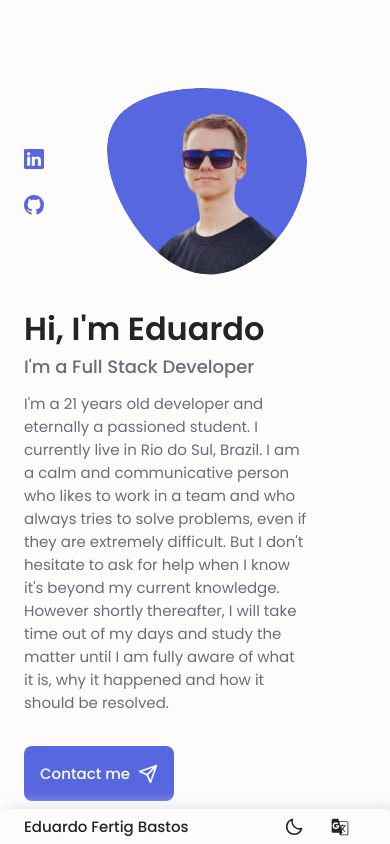
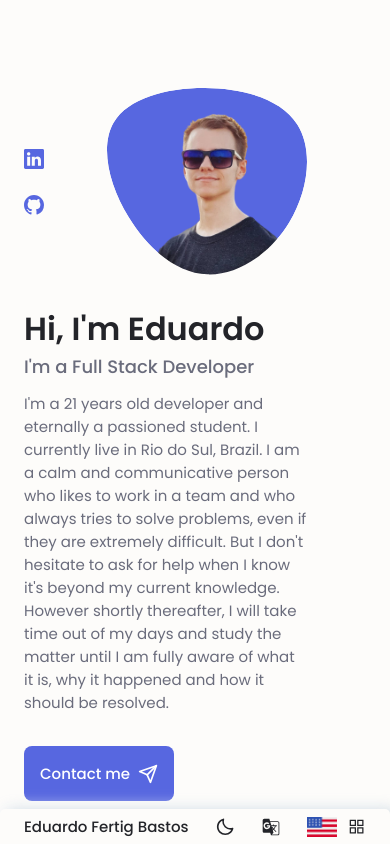
Before and after one commit to EduardoFertigBastos/portfolio, a React (Create React App) app: page / in a window 390 px wide. Shown: the top 844 px of the page. Built offline with nearby package versions, Linux system fonts and the light colour scheme.

Commit message:
flags and menu on mobile

```diff
--- a/src/components/Header/index.tsx
+++ b/src/components/Header/index.tsx
@@ -1,5 +1,7 @@
 import React, { useCallback } from 'react';
 
+import brazil from 'assets/lang/brasil.webp'
+import usa from 'assets/lang/usa.webp'
 import { AiOutlineAppstore, AiOutlineClose } from 'react-icons/ai';
 import { BiMoon } from 'react-icons/bi';
 import { MdOutlineGTranslate } from 'react-icons/md';
@@ -7,11 +9,31 @@ import { MdOutlineGTranslate } from 'react-icons/md';
 import { useLanguage } from 'hooks/language';
 
 import dataset from './dataset';
+import { Flag } from './style';
 
 const Header: React.FC = () => {
 
   const { getLanguage, setLanguage } = useLanguage();
   const data = dataset[getLanguage()];
+
+  const handleMenu = useCallback((e: React.MouseEvent<HTMLDivElement>) => {
+    const navMenu = document.getElementById('nav-menu') as HTMLElement,
+      navToggle = document.getElementById('nav-toggle'),
+      navClose = document.getElementById('nav-close')
+
+    if(navToggle){
+      navToggle.addEventListener('click', () => {
+        navMenu.classList.add('show-menu')
+      })
+      navMenu.classList.add('show-menu');
+    }
+
+    if(navClose){
+      navClose.addEventListener('click', () => {
+        navMenu.classList.remove('show-menu')
+      });
+    }
+  }, []);
 
   const handleTheme = useCallback((e: React.MouseEvent<HTMLDivElement>) => {
     const themeButton = e.target as HTMLDivElement;
@@ -67,6 +89,13 @@ const Header: React.FC = () => {
           <div onClick={() => setLanguage(getLanguage()  === 'en' ? 'pt' : 'en')}>
             <MdOutlineGTranslate className="change-theme" id="theme-button"></MdOutlineGTranslate>
           </div>
+          <div>
+            <Flag className='flag-lang' src={getLanguage() === 'en' ? usa : brazil} alt="Idioma" />
+          </div>
+
+          <div className="nav__toggle" id="nav-toggle" onClick={handleMenu}>
+              <AiOutlineAppstore className="nav__icon"></AiOutlineAppstore>
+          </div>
         </div>
       </nav>
     </header>
--- /dev/null
+++ b/src/components/Header/style.ts
@@ -0,0 +1,5 @@
+import styled from "styled-components";
+
+export const Flag = styled.img`
+  width: 30px;
+`;
```
Also changed, not shown: src/assets/lang/brasil.webp (added), src/assets/lang/usa.webp (added).
